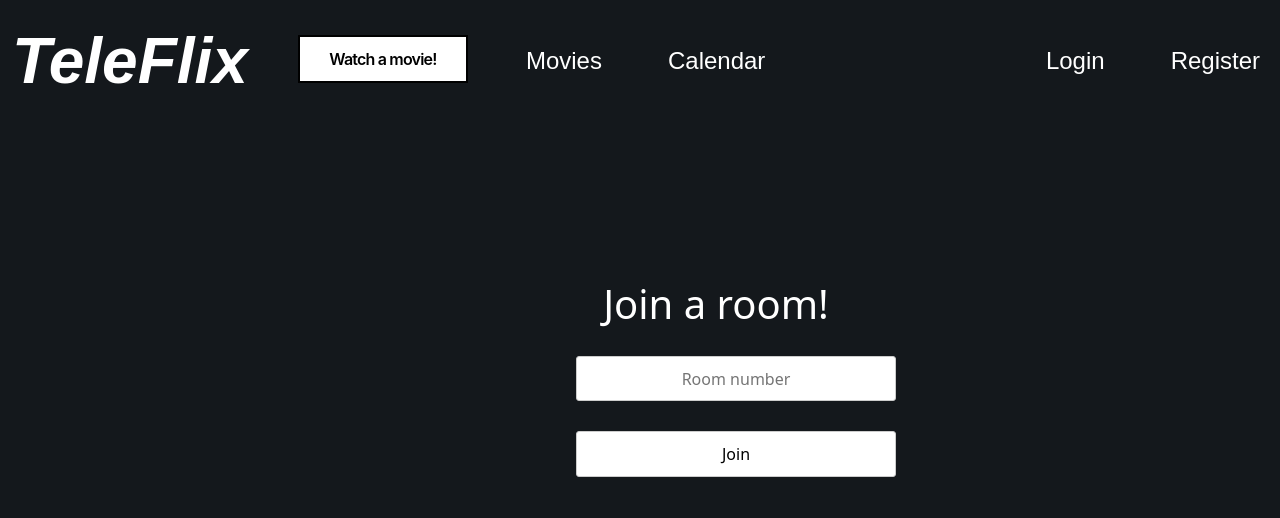
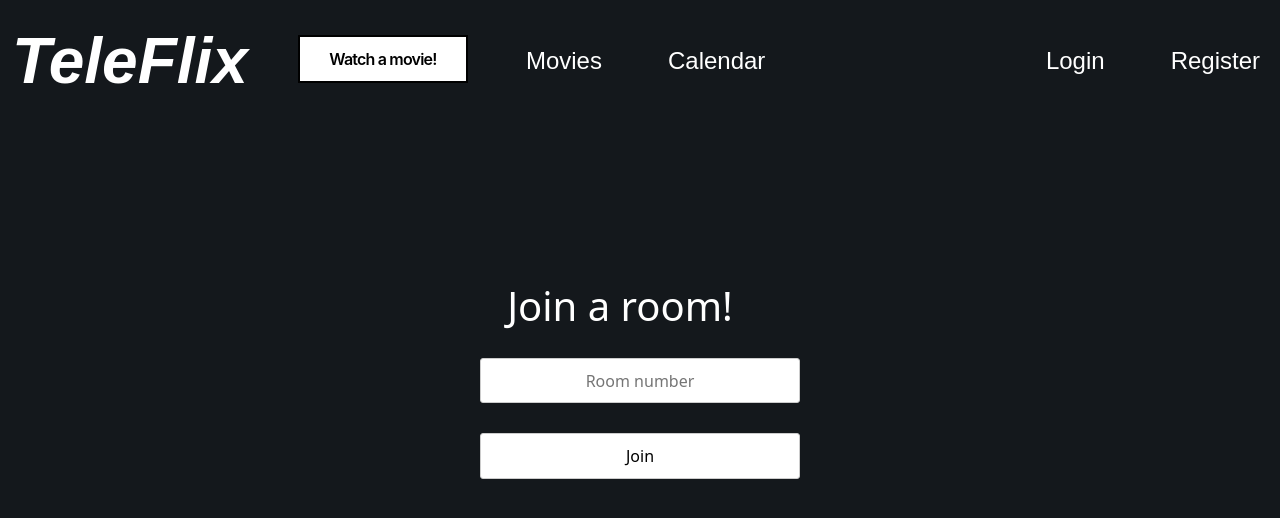
Before and after one commit to Matas1555/TeleFlix, a React (Create React App) app: page / in a window 1280 px wide. Shown: the top 518 px of the page. Built offline with nearby package versions, Linux system fonts and the light colour scheme.

Commit message:
fixing package.json

```diff
--- a/src/frontend/css/homePage.css
+++ b/src/frontend/css/homePage.css
@@ -3,9 +3,10 @@ body {
 }
 
 .joinRoomContainer {
-  position: absolute;
-  top: 35%;
-  left: 45%;
+  display: flex;
+  justify-content: center;
+  align-items: center;
+  margin-top: 20vh;
 }
 
 .inputContainer {
```
Also changed, not shown: package.json (+4 -4 lines).
